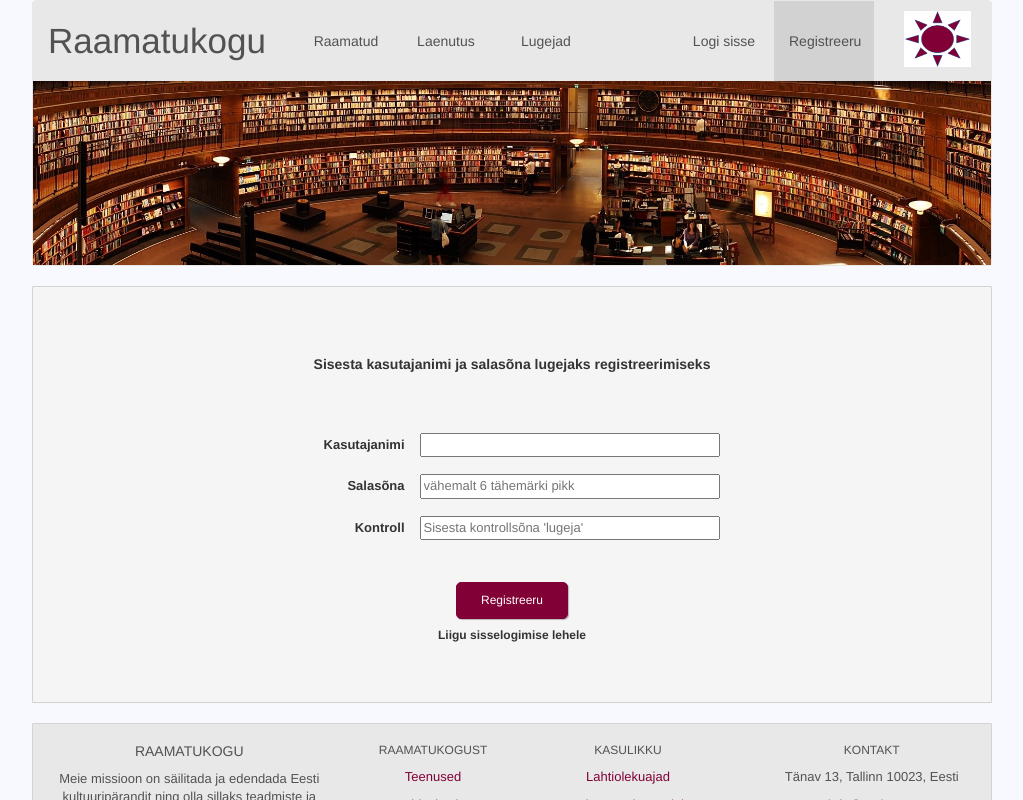
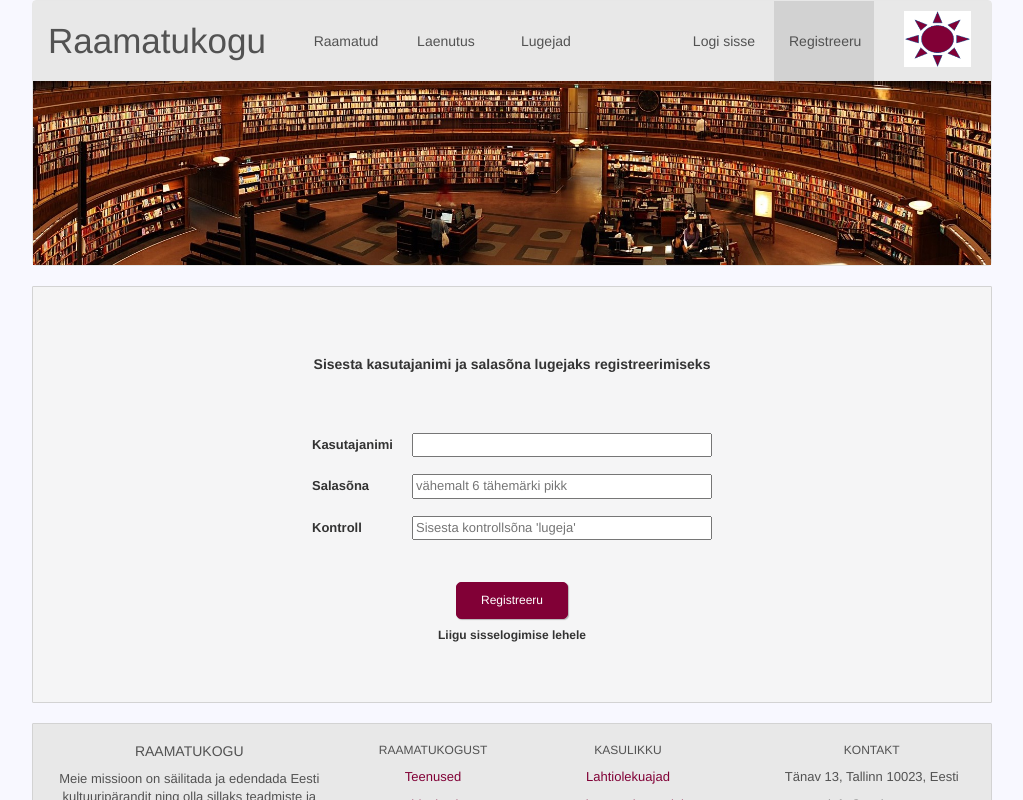
Before and after one commit to kvalge/bibliotheca-angular, an Angular app: page /register in a window 1280 px wide. Shown: the top 800 px of the page, without its empty margins (128-1151 px from the left). Built offline with nearby package versions, Linux system fonts and the light colour scheme.

Commit message:
Updated design.

```diff
--- a/src/app/register/register.component.css
+++ b/src/app/register/register.component.css
@@ -17,9 +17,8 @@ h6 {
 
 label {
   font-size: 13px;
-  margin-right: 15px;
   display: inline-block;
-  text-align: right;
+  text-align: left;
   width: 100px;
 }
 
```
